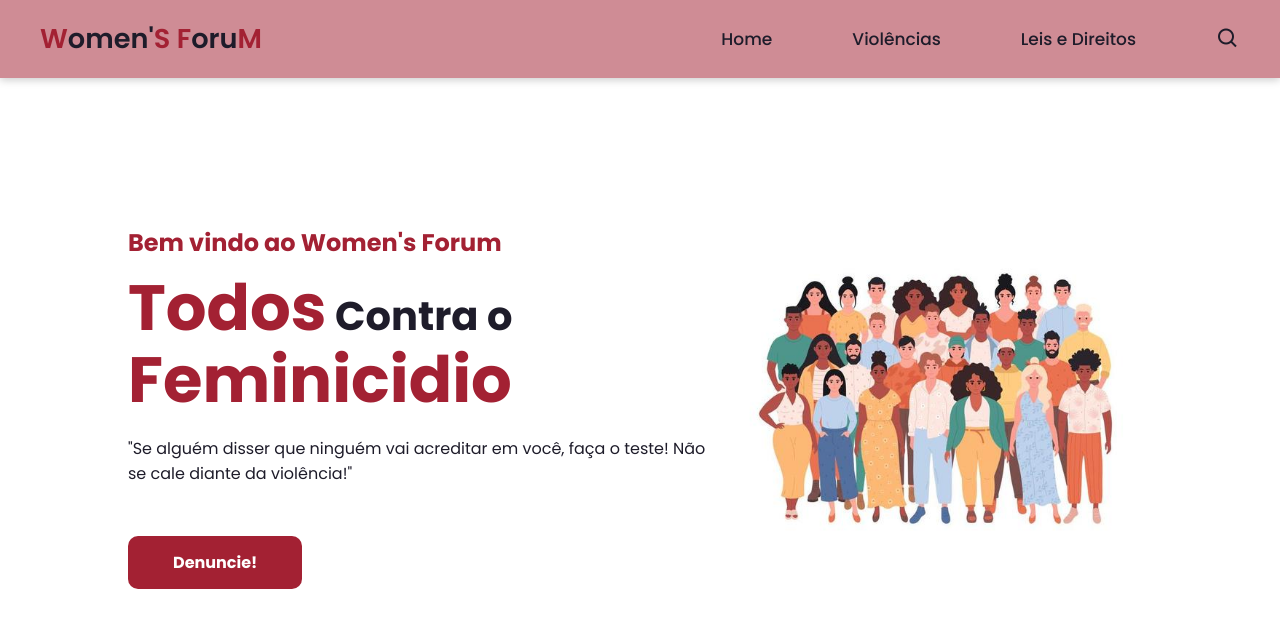
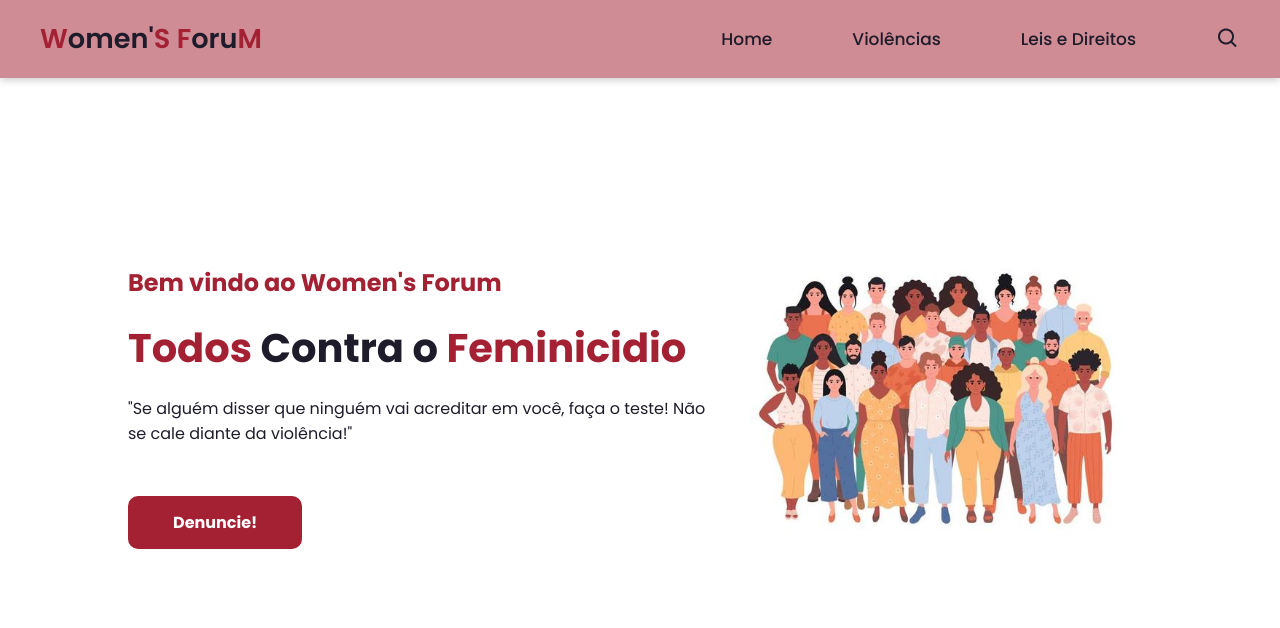
Before and after one commit to anacardozo/TCC-Womens-Forum, a plain HTML site: page index.html in a window 1280 px wide. Drawn offline with nearby package versions, Linux system fonts and the light colour scheme.

Commit message:
Update style.css

```diff
--- a/style.css
+++ b/style.css
@@ -95,7 +95,7 @@ body{
 
 }
 .home-text .text-h1 span{
-    font-size: 4rem;
+    font-size: 5vh;
     margin-bottom: 1rem;
     line-height: 4rem;
     color: #a32133;
```
